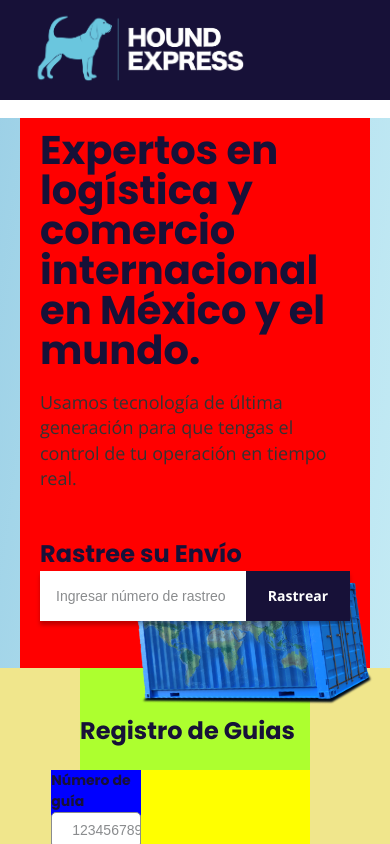
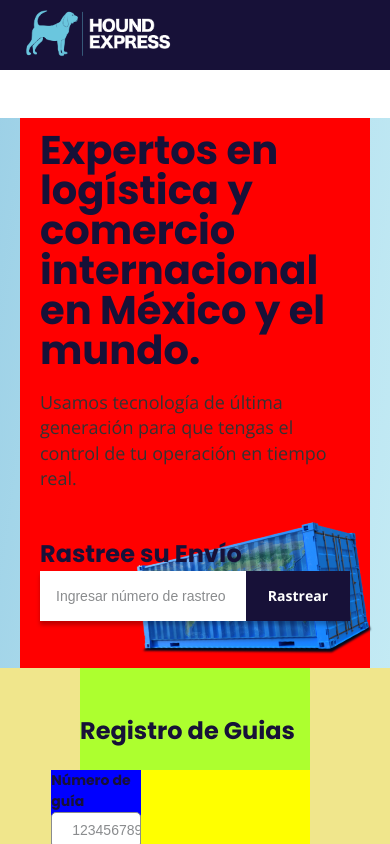
Before and after one commit to ego-mejia/hound-express-react, a React (Vite) app: page / in a window 390 px wide. Shown: the top 844 px of the page. Built offline with nearby package versions, Linux system fonts and the light colour scheme.

Commit message:
added responsive style for navbar/fixed offset for banner img

```diff
--- a/src/components/Banner/style.ts
+++ b/src/components/Banner/style.ts
@@ -81,6 +81,12 @@ export const Wrapper = styled.div`
             bottom: -50px;
         }
     }
+
+    @media (max-width: 768px) {
+        img{
+            bottom: 0px;
+        }
+}
 `;
 
 export const TrackFormContainer = styled.div`
--- a/src/components/Header/style.ts
+++ b/src/components/Header/style.ts
@@ -26,12 +26,19 @@ export const Navbar = styled.nav`
       color: white;
       font-size: 20px;
     }
-
+  @media (max-width: 768px) {
+    height: 70px;
+    padding: 20px 0;
+  }
 `;
 
 export const Logo = styled.img`
   max-width: 271.98px;
   width: 100%;
+
+    @media (max-width: 768px) {
+      width: 70%;
+  }
 `;
 
 export const NavbarLinks = styled.ul`
@@ -61,7 +68,7 @@ export const RightContainer = styled.div`
         align-items: center;
         justify-content: space-between;
 
-        @media (max-width: 760px) {
+        @media (max-width: 768px) {
           display: none;
         }
 `;
```
